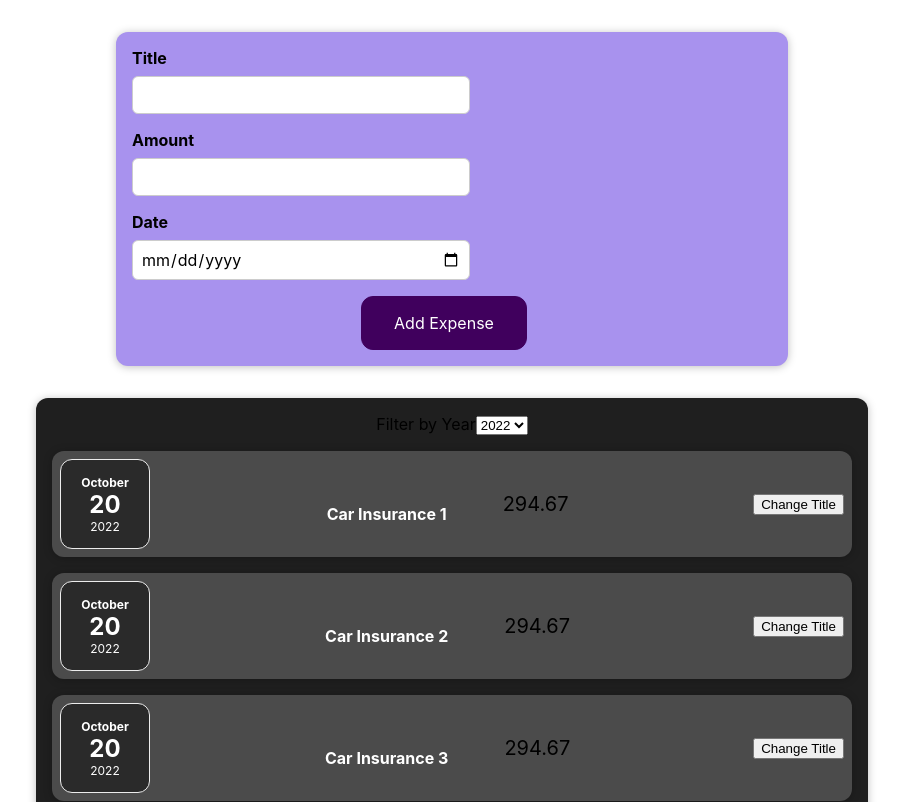
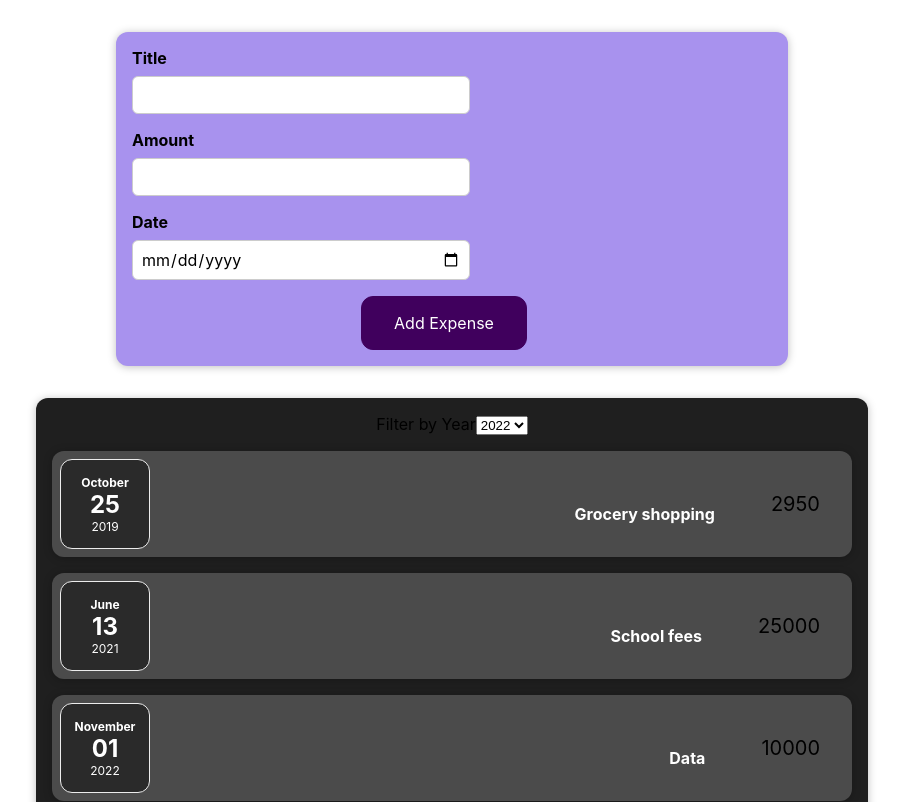
Before and after one commit to Suprememajor/React_Guide, a React (Create React App) app: page / in a window 1280 px wide. Shown: the top 802 px of the page, without its empty margins (188-1091 px from the left). Built offline with nearby package versions, Linux system fonts and the light colour scheme.

Commit message:
Render expense items dynamically

```diff
--- a/src/App.js
+++ b/src/App.js
@@ -1,35 +1,41 @@
+import { useState } from "react";
 import "./App.css";
 import Expenses from "./components/Expenses/Expenses";
 import NewExpense from "./components/NewExpense/NewExpense";
 
-function App() {
-  const expenses = [
+const DUMMY_DATA = [
   {
-      title: "Car Insurance 1",
-      amount: 294.67,
-      date: new Date(2022, 9, 20),
+    id: 'e1',
+    title: "Grocery shopping",
+    amount: 2950,
+    date: new Date(2019, 9, 25),
   },
   {
-      title: "Car Insurance 2",
-      amount: 294.67,
-      date: new Date(2022, 9, 20),
+    id: 'e2',
+    title: "School fees",
+    amount: 25000,
+    date: new Date(2021, 5, 13),
   },
   {
-      title: "Car Insurance 3",
-      amount: 294.67,
-      date: new Date(2022, 9, 20),
+    id: 'e3',
+    title: "Data",
+    amount: 10000,
+    date: new Date(2022, 10, 1),
   },
   {
-      title: "Car Insurance 4",
-      amount: 294.67,
-      date: new Date(2022, 9, 20),
+    id: 'e4',
+    title: "House rents",
+    amount: 249000,
+    date: new Date(2020, 9, 20),
   },
 ];
 
+function App() {
+  const [expenses, setExpenses] = useState(DUMMY_DATA);
+
   const addExpenseHandler = (expense) => {
-    console.log('In App.js');
-    console.log(expense);
-  }
+    setExpenses((prevState) => [expense, ...prevState]);
+  };
   return (
     <div className="App">
       <NewExpense onAddExpense={addExpenseHandler}/>
--- a/src/components/Expenses/ExpenseItem.js
+++ b/src/components/Expenses/ExpenseItem.js
@@ -6,20 +6,13 @@ import './ExpenseItem.css';
 
 function ExpenseItem(props) {
 
-  const [title, setTitle] = useState(props.data.title);
-
-  const clickHandler = () => {
-    setTitle("Updated");
-    console.log("Clicked");
-  }
   return (
     <Card className="expense-item">
       <ExpenseDate data={props.data.date}/>
       <div className="expense-item__description">
-        <h2>{title}</h2>
+        <h2>{props.data.title}</h2>
         <div className="expense-item__price">{props.data.amount}</div>
       </div>
-      <button onClick={clickHandler}>Change Title</button>
     </Card>
   );
 }
--- a/src/components/Expenses/Expenses.js
+++ b/src/components/Expenses/Expenses.js
@@ -7,6 +7,7 @@ import ExpenseItem from "./ExpenseItem";
 import ExpensesFilter from './ExpensesFilter';
 
 const Expenses = (props) => {
+    console.log(props.data);
 
     const [filteredYear, setFilteredYear] = useState('2022');
 
@@ -17,10 +18,7 @@ const Expenses = (props) => {
     return(
         <Card className="expenses">
             <ExpensesFilter selected={filteredYear} onChangeFilter={filterChangeHandler} />
-            <ExpenseItem data={props.data[0]}/>
-            <ExpenseItem data={props.data[1]}/>
-            <ExpenseItem data={props.data[2]}/>
-            <ExpenseItem data={props.data[3]}/>
+            {props.data.map(expense => <ExpenseItem data={expense} />)}
         </Card>
     )
 }
```
Lines whose indentation alone changed are shown as unchanged.
